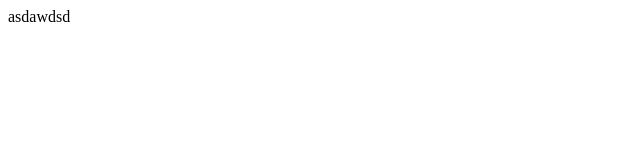
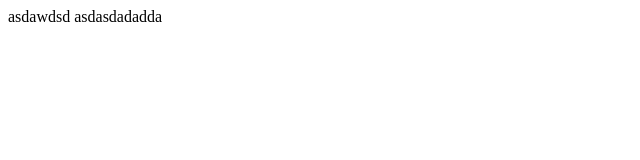
Before and after one commit to dudkinox/guitar, a plain HTML site: page index.html in a window 1280 px wide. Shown: the whole page, without its empty margins (0-640 px from the left). Drawn offline with Linux system fonts and the light colour scheme.

Commit message:
เพิ่ม 11
เพิ่ม 11

```diff
--- a/index.html
+++ b/index.html
@@ -7,5 +7,7 @@
 </head>
 <body>
     asdawdsd
+
+    asdasdadadda
 </body>
 </html>
```
